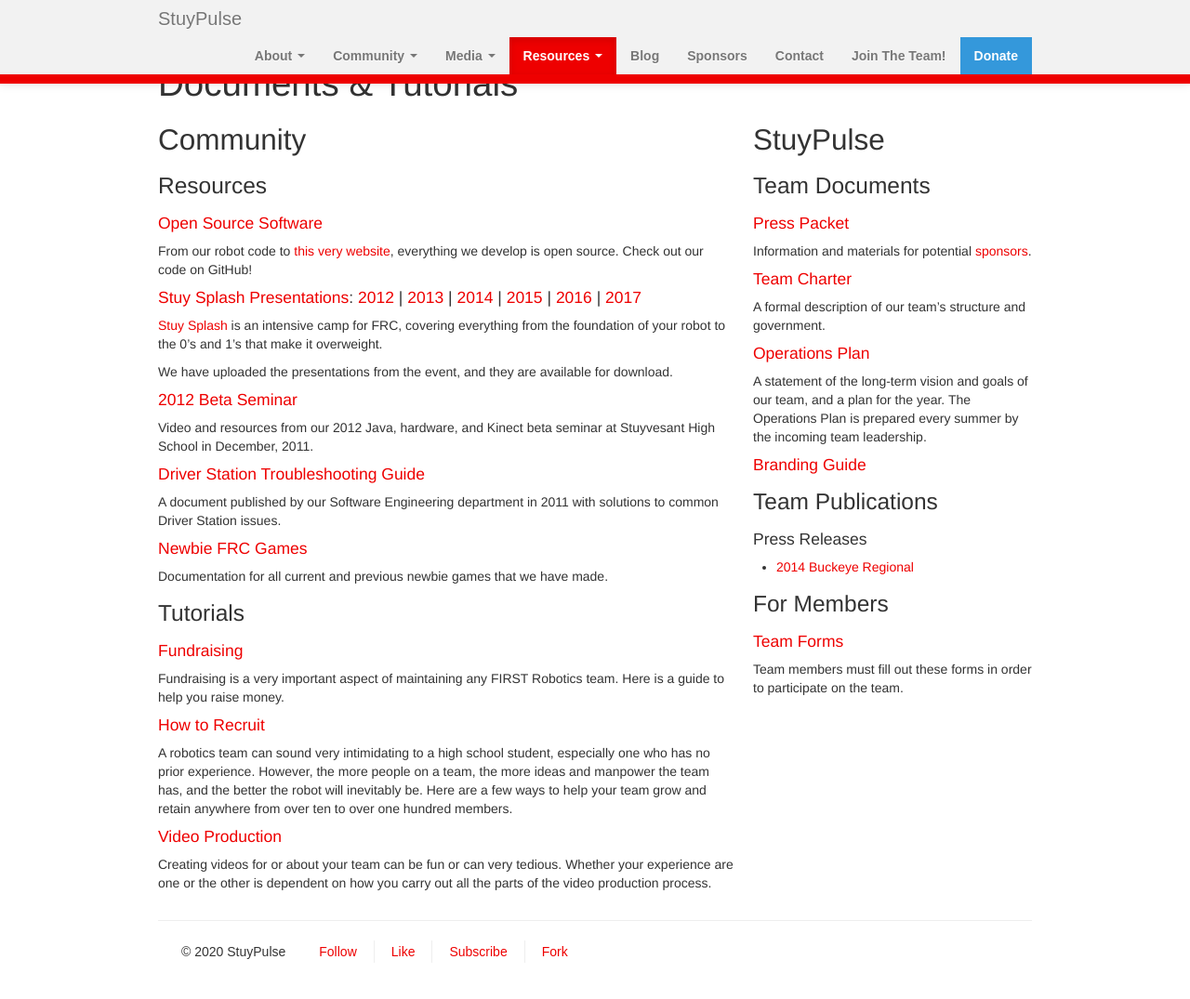
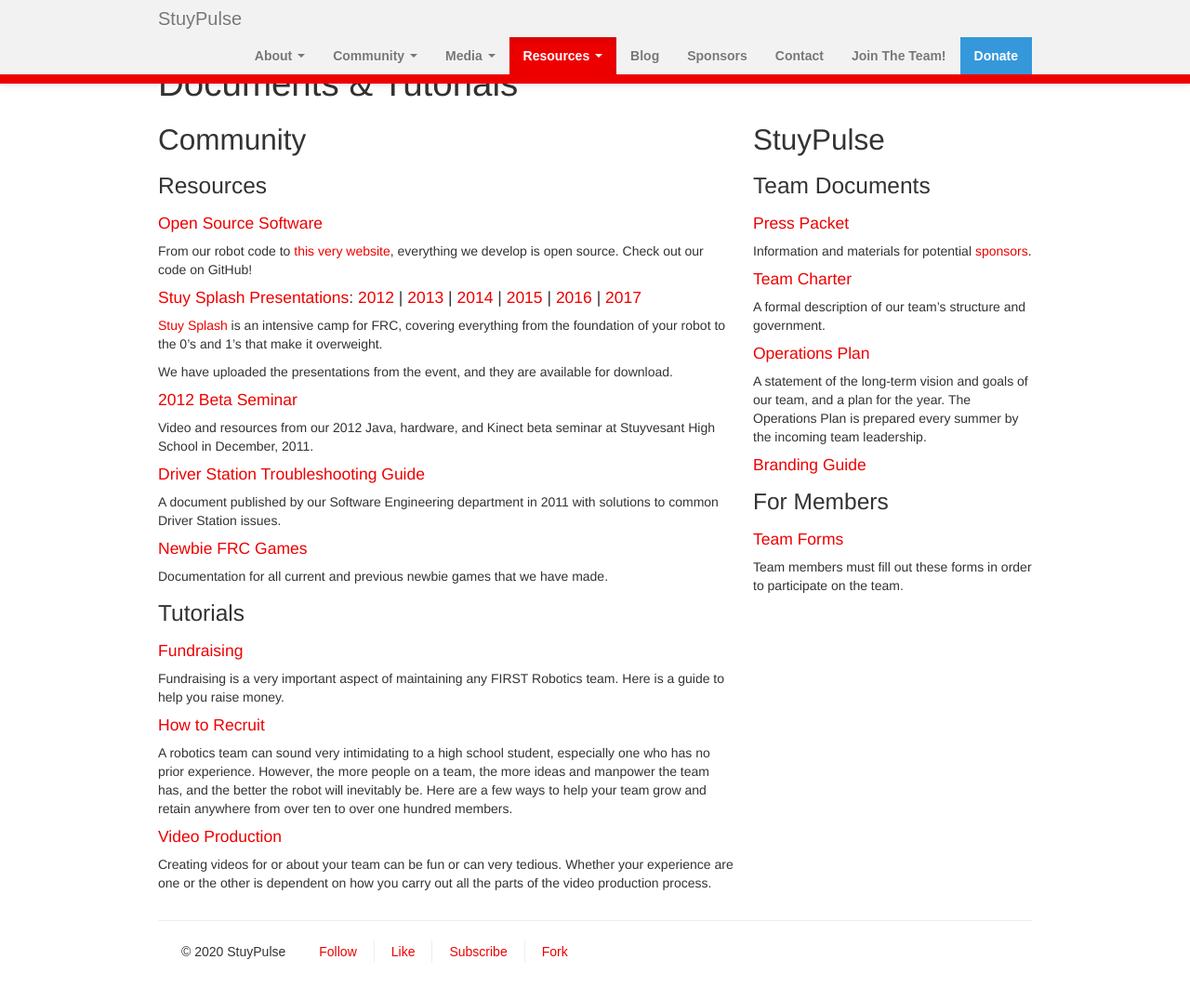
Before and after one commit to StuyPulse/team694.github.io, a Jekyll site: the page built from resources/index.md, in a window 1280 px wide and 1076 px high. Shown: the whole window at 93% size. Built offline with Jekyll 4.4.1, drawn with Linux system fonts in a browser that asks for light colours; nearby versions of some CDN libraries.

Commit message:
Move press release to publications

```diff
--- a/resources/index.md
+++ b/resources/index.md
@@ -54,11 +54,6 @@
 
 #### [Branding Guide](/downloads/teamdocs/BrandingGuide2016-2017.pdf)
 
-### Team Publications
-
-#### Press Releases
-- [2014 Buckeye Regional](/downloads/teamdocs/pressreleases/OhioBuckeyeRegionalPressRelease.pdf)
-
 ### For Members
 
 #### [Team Forms](/resources/forms/)
```
Also changed, not shown: resources/publications/index.md (+3 -0 lines).
